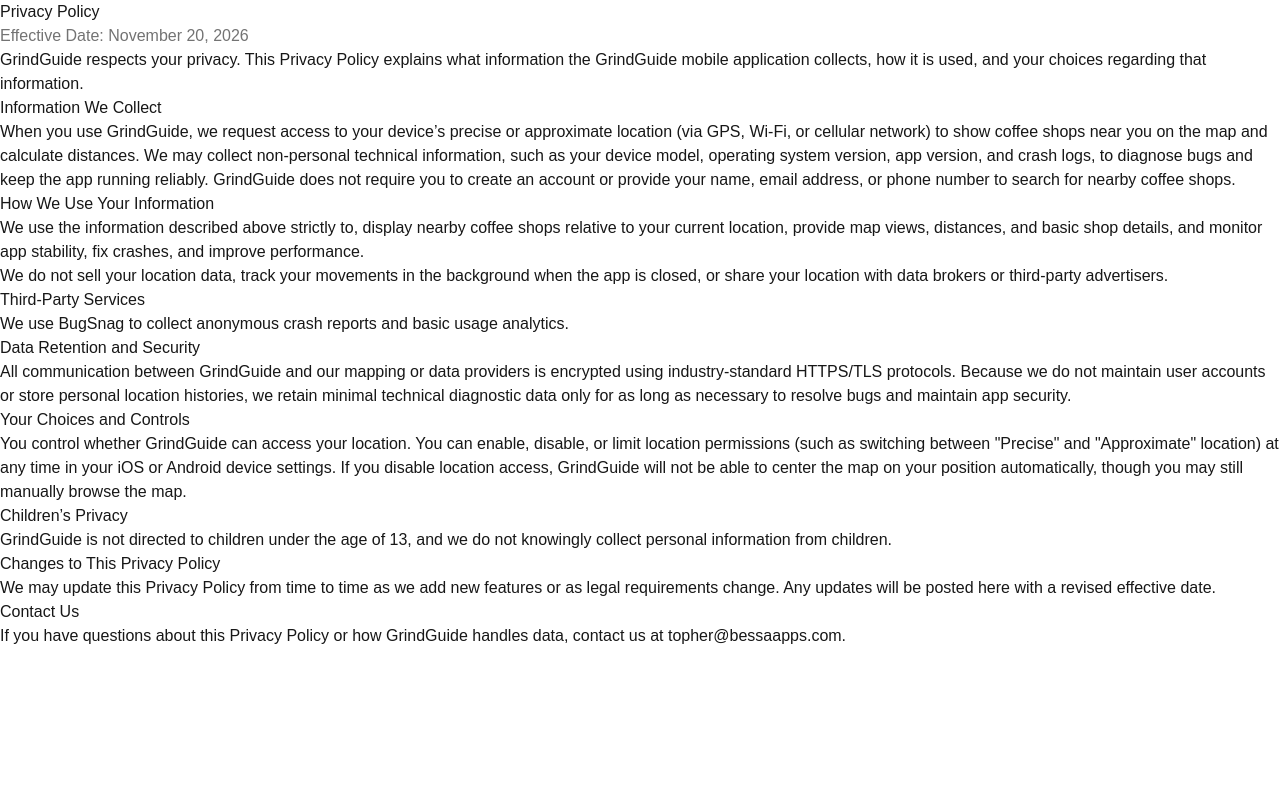
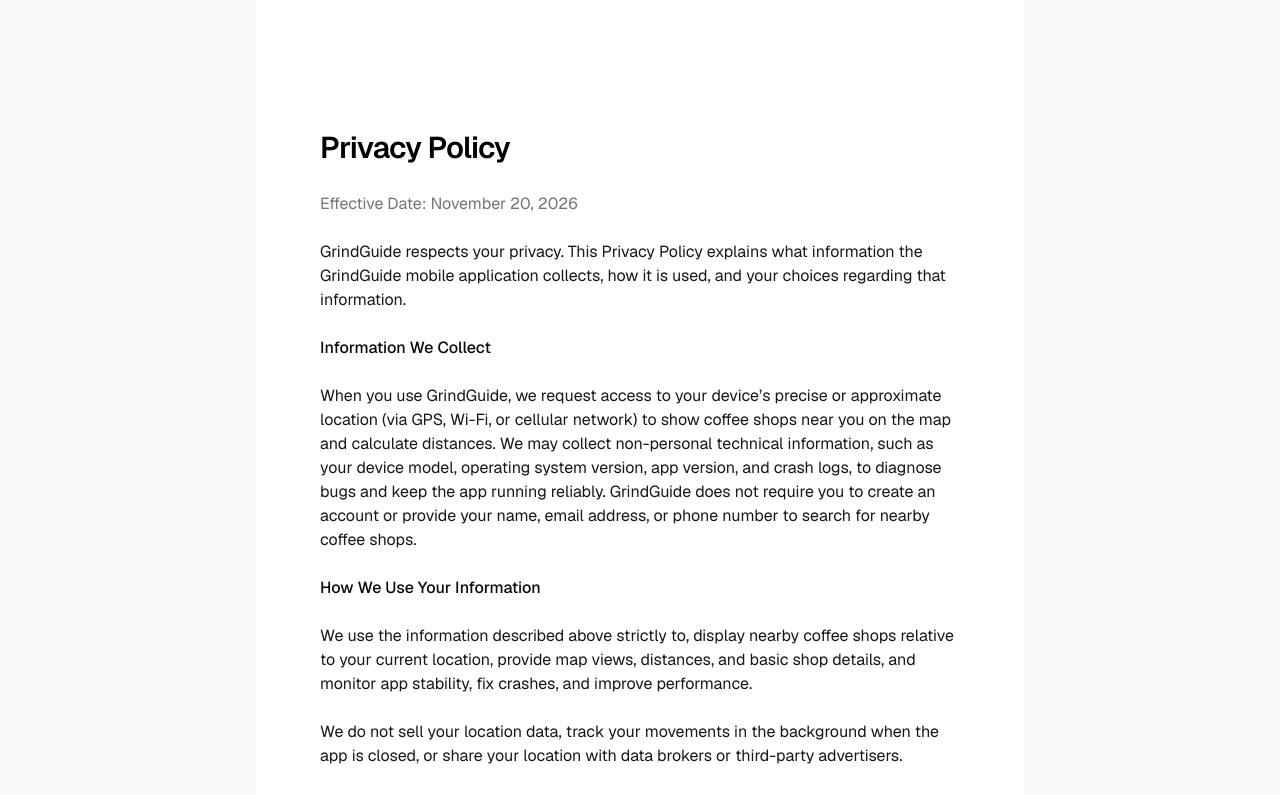
Before and after one commit to bessaapps/grindguide-website, a Next.js app: page /privacy in a window 1280 px wide. Shown: the top 795 px of the page. Built offline with nearby package versions, Linux system fonts and the light colour scheme.

Commit message:
Customize home and privacy pages

```diff
--- a/app/layout.tsx
+++ b/app/layout.tsx
@@ -20,10 +20,10 @@ export const metadata: Metadata = {
 export default function RootLayout({ children }: LayoutProps<"/">) {
   return (
     <html
-      lang="en"
+      lang={"en"}
       className={`${geistSans.variable} ${geistMono.variable} h-full antialiased`}
     >
-      <body className="min-h-full flex flex-col">{children}</body>
+      <body className={"min-h-full flex flex-col"}>{children}</body>
     </html>
   );
 }
--- a/app/page.tsx
+++ b/app/page.tsx
@@ -1,66 +1,65 @@
-import Image from "next/image";
-
 export default function Home() {
   return (
-    <div className="flex flex-col flex-1 items-center justify-center bg-zinc-50 font-sans dark:bg-black">
-      <main className="flex flex-1 w-full max-w-3xl flex-col items-center justify-between py-32 px-16 bg-white dark:bg-black sm:items-start">
-        <Image
-          className="dark:invert h-5 w-[100px]"
-          src="/next.svg"
-          alt="Next.js logo"
-          width={100}
-          height={20}
-          priority
-        />
-        <div className="flex flex-col items-center gap-6 text-center sm:items-start sm:text-left">
-          <h1 className="max-w-xs text-3xl font-semibold leading-10 tracking-tight text-black dark:text-zinc-50">
-            To get started, edit the{" "}
-            <code className="rounded bg-black/[.06] px-1.5 py-0.5 font-mono text-[0.9em] dark:bg-white/[.08]">
-              page.tsx
-            </code>{" "}
-            file.
+    <div
+      className={
+        "flex flex-col flex-1 items-center justify-center bg-zinc-50 font-sans dark:bg-black"
+      }
+    >
+      <main
+        className={
+          "flex flex-1 w-full max-w-3xl flex-col items-center justify-between py-32 px-16 bg-white dark:bg-black sm:items-start"
+        }
+      >
+        <div
+          className={
+            "flex flex-col items-center gap-6 text-center sm:items-start sm:text-left"
+          }
+        >
+          <h1
+            className={
+              "max-w-xs text-3xl font-semibold leading-10 tracking-tight text-black dark:text-zinc-50"
+            }
+          >
+            GrindGuide
           </h1>
-          <p className="max-w-md text-lg leading-8 text-zinc-600 dark:text-zinc-400">
-            Looking for a starting point or more instructions? Head over to{" "}
+          <p
+            className={
+              "max-w-md text-lg leading-8 text-zinc-600 dark:text-zinc-400"
+            }
+          >
+            Check out the{" "}
             <a
-              href="https://vercel.com/templates?framework=next.js&utm_source=create-next-app&utm_medium=appdir-template-tw&utm_campaign=create-next-app"
+              href={"/privacy"}
               className="font-medium text-zinc-950 dark:text-zinc-50"
             >
-              Templates
-            </a>{" "}
-            or the{" "}
+              Privacy Policy
+            </a>
+            . For support email{" "}
             <a
-              href="https://nextjs.org/learn?utm_source=create-next-app&utm_medium=appdir-template-tw&utm_campaign=create-next-app"
+              href={"mailto:topher@bessaapps.com"}
               className="font-medium text-zinc-950 dark:text-zinc-50"
             >
-              Learning
-            </a>{" "}
-            center.
+              topher@bessaapps.com
+            </a>
+            .
           </p>
         </div>
         <div className="flex flex-col gap-4 text-base font-medium sm:flex-row">
+          {/*<a*/}
+          {/*  className={*/}
+          {/*    "flex h-12 w-full items-center justify-center rounded-full bg-foreground px-5 text-background transition-colors hover:bg-[#383838] dark:hover:bg-[#ccc] md:w-[158px]"*/}
+          {/*  }*/}
+          {/*  href={"mailto:topher@bessaapps.com"}*/}
+          {/*>*/}
+          {/*  Download*/}
+          {/*</a>*/}
           <a
-            className="flex h-12 w-full items-center justify-center gap-2 rounded-full bg-foreground px-5 text-background transition-colors hover:bg-[#383838] dark:hover:bg-[#ccc] md:w-[158px]"
-            href="https://vercel.com/new?utm_source=create-next-app&utm_medium=appdir-template-tw&utm_campaign=create-next-app"
-            target="_blank"
-            rel="noopener noreferrer"
+            className={
+              "flex h-12 w-full items-center justify-center rounded-full border border-solid border-black/8 px-5 transition-colors hover:border-transparent hover:bg-black/4 dark:border-white/[.145] dark:hover:bg-[#1a1a1a] md:w-39.5"
+            }
+            href={"mailto:topher@bessaapps.com"}
           >
-            <Image
-              className="dark:invert h-[14px] w-4"
-              src="/vercel.svg"
-              alt="Vercel logomark"
-              width={16}
-              height={14}
-            />
-            Deploy Now
-          </a>
-          <a
-            className="flex h-12 w-full items-center justify-center rounded-full border border-solid border-black/[.08] px-5 transition-colors hover:border-transparent hover:bg-black/[.04] dark:border-white/[.145] dark:hover:bg-[#1a1a1a] md:w-[158px]"
-            href="https://nextjs.org/docs?utm_source=create-next-app&utm_medium=appdir-template-tw&utm_campaign=create-next-app"
-            target="_blank"
-            rel="noopener noreferrer"
-          >
-            Documentation
+            Get Listed
           </a>
         </div>
       </main>
--- a/app/privacy/page.tsx
+++ b/app/privacy/page.tsx
@@ -2,26 +2,52 @@ import Link from "next/link";
 
 export default function PrivacyPage() {
   return (
-        <>
-            <h1>Privacy Policy</h1>
-            <p className={"text-neutral-500"}>Effective Date: November 20, 2026</p>
+    <div
+      className={
+        "flex flex-col flex-1 items-center justify-center bg-zinc-50 font-sans dark:bg-black"
+      }
+    >
+      <main
+        className={
+          "flex flex-1 w-full max-w-3xl flex-col items-center justify-between py-32 px-16 bg-white dark:bg-black sm:items-start"
+        }
+      >
+        <div
+          className={
+            "flex flex-col items-center gap-6 text-center sm:items-start sm:text-left"
+          }
+        >
+          <h1
+            className={
+              "max-w-xs text-3xl font-semibold leading-10 tracking-tight text-black dark:text-zinc-50"
+            }
+          >
+            Privacy Policy
+          </h1>
+          <p className={"text-neutral-500"}>
+            Effective Date: November 20, 2026
+          </p>
           <p>
             GrindGuide respects your privacy. This Privacy Policy explains what
-                information the GrindGuide mobile application collects, how it is used,
-                and your choices regarding that information.
+            information the GrindGuide mobile application collects, how it is
+            used, and your choices regarding that information.
           </p>
-            <h2>Information We Collect</h2>
+          <h2 className={"font-medium text-zinc-950 dark:text-zinc-50"}>
+            Information We Collect
+          </h2>
           <p>
-                When you use GrindGuide, we request access to your device’s precise or
-                approximate location (via GPS, Wi-Fi, or cellular network) to show
-                coffee shops near you on the map and calculate distances. We may collect
-                non-personal technical information, such as your device model, operating
-                system version, app version, and crash logs, to diagnose bugs and keep
-                the app running reliably. GrindGuide does not require you to create an
-                account or provide your name, email address, or phone number to search
-                for nearby coffee shops.
+            When you use GrindGuide, we request access to your device’s precise
+            or approximate location (via GPS, Wi-Fi, or cellular network) to
+            show coffee shops near you on the map and calculate distances. We
+            may collect non-personal technical information, such as your device
+            model, operating system version, app version, and crash logs, to
+            diagnose bugs and keep the app running reliably. GrindGuide does not
+            require you to create an account or provide your name, email
+            address, or phone number to search for nearby coffee shops.
           </p>
-            <h2>How We Use Your Information</h2>
+          <h2 className={"font-medium text-zinc-950 dark:text-zinc-50"}>
+            How We Use Your Information
+          </h2>
           <p>
             We use the information described above strictly to, display nearby
             coffee shops relative to your current location, provide map views,
@@ -33,45 +59,63 @@ export default function PrivacyPage() {
             background when the app is closed, or share your location with data
             brokers or third-party advertisers.
           </p>
-            <h2>Third-Party Services</h2>
+          <h2 className={"font-medium text-zinc-950 dark:text-zinc-50"}>
+            Third-Party Services
+          </h2>
           <p>
             We use BugSnag to collect anonymous crash reports and basic usage
             analytics.
           </p>
-            <h2>Data Retention and Security</h2>
+          <h2 className={"font-medium text-zinc-950 dark:text-zinc-50"}>
+            Data Retention and Security
+          </h2>
           <p>
-                All communication between GrindGuide and our mapping or data providers
-                is encrypted using industry-standard HTTPS/TLS protocols. Because we do
-                not maintain user accounts or store personal location histories, we
-                retain minimal technical diagnostic data only for as long as necessary
-                to resolve bugs and maintain app security.
+            All communication between GrindGuide and our mapping or data
+            providers is encrypted using industry-standard HTTPS/TLS protocols.
+            Because we do not maintain user accounts or store personal location
+            histories, we retain minimal technical diagnostic data only for as
+            long as necessary to resolve bugs and maintain app security.
           </p>
-            <h2>Your Choices and Controls</h2>
+          <h2 className={"font-medium text-zinc-950 dark:text-zinc-50"}>
+            Your Choices and Controls
+          </h2>
           <p>
-                You control whether GrindGuide can access your location. You can enable,
-                disable, or limit location permissions (such as switching between
-                &quot;Precise&quot; and &quot;Approximate&quot; location) at any time in
-                your iOS or Android device settings. If you disable location access,
-                GrindGuide will not be able to center the map on your position
-                automatically, though you may still manually browse the map.
+            You control whether GrindGuide can access your location. You can
+            enable, disable, or limit location permissions (such as switching
+            between &quot;Precise&quot; and &quot;Approximate&quot; location) at
+            any time in your iOS or Android device settings. If you disable
+            location access, GrindGuide will not be able to center the map on
+            your position automatically, though you may still manually browse
+            the map.
           </p>
-            <h2>Children’s Privacy</h2>
+          <h2 className={"font-medium text-zinc-950 dark:text-zinc-50"}>
+            Children’s Privacy
+          </h2>
           <p>
-                GrindGuide is not directed to children under the age of 13, and we do
-                not knowingly collect personal information from children.
+            GrindGuide is not directed to children under the age of 13, and we
+            do not knowingly collect personal information from children.
           </p>
-            <h2>Changes to This Privacy Policy</h2>
+          <h2 className={"font-medium text-zinc-950 dark:text-zinc-50"}>
+            Changes to This Privacy Policy
+          </h2>
           <p>
             We may update this Privacy Policy from time to time as we add new
             features or as legal requirements change. Any updates will be posted
             here with a revised effective date.
           </p>
-            <h2>Contact Us</h2>
+          <h2 className={"font-medium text-zinc-950 dark:text-zinc-50"}>
+            Contact Us
+          </h2>
           <p>
             If you have questions about this Privacy Policy or how GrindGuide
             handles data, contact us at{" "}
-                <Link href={"mailto:topher@bessaapps.com"}>topher@bessaapps.com</Link>.
+            <Link href={"mailto:topher@bessaapps.com"}>
+              topher@bessaapps.com
+            </Link>
+            .
           </p>
-        </>
+        </div>
+      </main>
+    </div>
   );
 }
```
Lines whose indentation alone changed are shown as unchanged.
